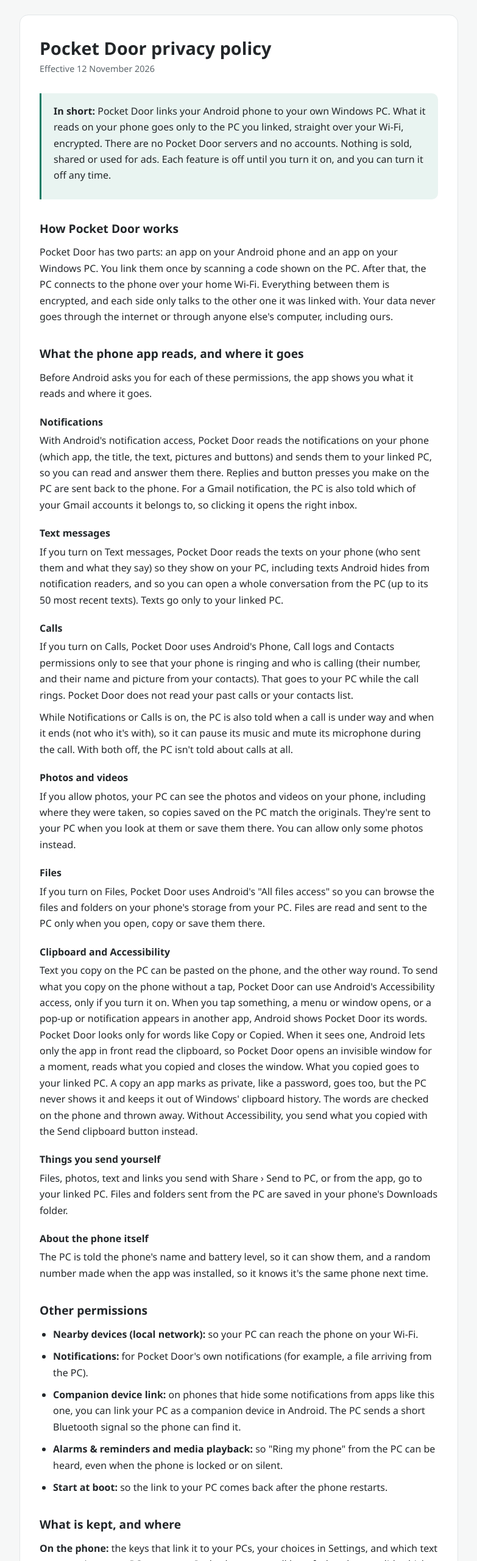
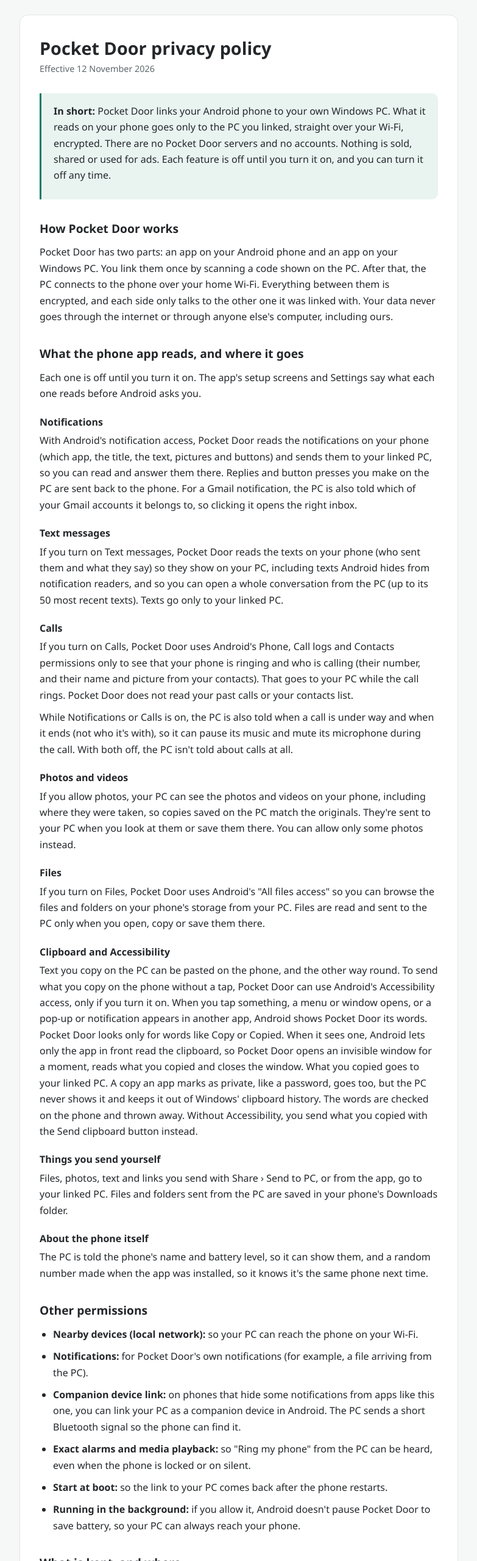
Before and after one commit to arvindmaiya/pocketdoor-site, a plain HTML site: page index.html in a window 1280 px wide. Shown: the top 2560 px of the page at 61% size, without its empty margins (248-1031 px from the left). Drawn offline with Linux system fonts and the light colour scheme.

Commit message:
Policy: permissions as the GitHub app asks for them
Co-Authored-By: Claude Opus 5.5 <noreply@anthropic.com>

```diff
--- a/index.html
+++ b/index.html
@@ -46,7 +46,8 @@
   or through anyone else's computer, including ours.</p>
 
   <h2>What the phone app reads, and where it goes</h2>
-  <p>Before Android asks you for each of these permissions, the app shows you what it reads and where it goes.</p>
+  <p>Each one is off until you turn it on. The app's setup screens and Settings say what each one reads before Android
+  asks you.</p>
 
   <h3>Notifications</h3>
   <p>With Android's notification access, Pocket Door reads the notifications on your phone (which app, the title, the
@@ -100,9 +101,11 @@
     <li><strong>Notifications:</strong> for Pocket Door's own notifications (for example, a file arriving from the PC).</li>
     <li><strong>Companion device link:</strong> on phones that hide some notifications from apps like this one, you can
     link your PC as a companion device in Android. The PC sends a short Bluetooth signal so the phone can find it.</li>
-    <li><strong>Alarms &amp; reminders and media playback:</strong> so "Ring my phone" from the PC can be heard, even when
+    <li><strong>Exact alarms and media playback:</strong> so "Ring my phone" from the PC can be heard, even when
     the phone is locked or on silent.</li>
     <li><strong>Start at boot:</strong> so the link to your PC comes back after the phone restarts.</li>
+    <li><strong>Running in the background:</strong> if you allow it, Android doesn't pause Pocket Door to save battery,
+    so your PC can always reach your phone.</li>
   </ul>
 
   <h2>What is kept, and where</h2>
```
